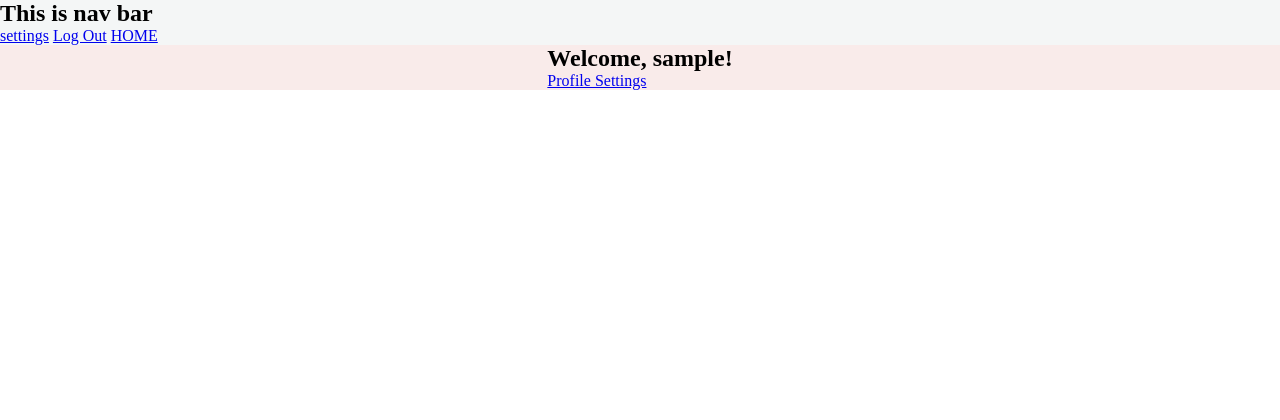
After one commit to SanctussBa/social-site, a Flask app: page /profile in a window 1280 px wide. The commit adds this page. Shown: the top 420 px of the page. Run offline with Flask 2, Linux system fonts and the light colour scheme; the visitor is signed in with stand-in values (Sample User, id 1); data comes from the database, SQL or seed files in the repository.

Commit message:
login manager implemented

```diff
--- a/app.py
+++ b/app.py
@@ -1,4 +1,5 @@
-from flask import Flask, render_template, request, url_for, redirect
+
+from flask import Flask, render_template, request, url_for, redirect, session
 # pip install Flask, template-render
 
 from flask_sqlalchemy import SQLAlchemy
@@ -7,11 +8,16 @@ from flask_sqlalchemy import SQLAlchemy
 from flask_bcrypt import Bcrypt
 # pip install Bcrypt
 
+from flask_login import current_user, login_required, LoginManager, login_user, UserMixin, logout_user
+# pip install flask-login
+
+
+import base64
+import os
+from datetime import datetime
 
 
 
-import os
-from datetime import datetime
 
 app = Flask(__name__)
 app.config.from_pyfile('config.py')
@@ -21,6 +27,68 @@ db = SQLAlchemy(app)
 bcrypt = Bcrypt(app)
 
 
+login_manager = LoginManager()
+login_manager.init_app(app)
+
+# login_manager.login_view = 'users.login'
+# login_manager.login_message_category = 'info'
+# _______________________________________________________________________
+
+profile_pic = open('static/pics/default.png', 'rb').read()
+
+class Profile(db.Model, UserMixin):
+    __tablename__='profile'
+    id = db.Column(db.Integer, primary_key=True)
+
+    username = db.Column(db.String, unique=True)
+    email = db.Column(db.String, unique=True)
+    password = db.Column(db.String)
+    profile_picture = db.Column(db.LargeBinary, default=profile_pic, nullable=False)
+    posts = db.relationship('Post', back_populates='author')
+
+
+
+class Post(db.Model):
+    __tablename__='post'
+    id = db.Column(db.Integer, primary_key = True)
+
+    date = db.Column(db.DateTime)
+    # datetime_object = datetime.utcnow()
+    # date = datetime_object.strftime("%d-%m-%Y  %H:%M")
+
+    votes = db.Column(db.Integer)
+    title = db.Column(db.String(50))
+    text = db.Column(db.String(400))
+    post_picture = db.Column(db.LargeBinary)
+    profile_id = db.Column(db.Integer, db.ForeignKey('profile.id'))
+    author =  db.relationship('Profile', back_populates='posts')
+    post_comments = db.relationship('Comment', back_populates='post')
+
+
+class Comment(db.Model):
+    __tablename__='comment'
+    id = db.Column(db.Integer, primary_key = True)
+
+    comment = db.Column(db.String(300))
+    post_reply =  db.Column(db.String(200))
+    post_id = db.Column(db.Integer, db.ForeignKey('post.id'))
+    post = db.relationship('Post', back_populates='post_comments')
+
+    def __repr__(self):
+        if reply:
+            return f"{self.comment}\n   {self.reply}"
+        else:
+            return f"{self.comment}"
+
+
+# -----------------------------------------------------------------------
+# -----------------------------------------------------------------------
+
+
+@login_manager.user_loader
+def load_user(profile_id):
+    return Profile.query.get(int(profile_id))
+
 @app.route('/')
 def home():
     return render_template('home.html')
@@ -29,52 +97,68 @@ def home():
 def sign_in():
 
     if request.method == 'POST':
-        from models import Profile, Post, Comment
 
-        n = request.form['name']
+        try:
+            # picture = "../static/pics/default.png"
+            n = request.form['name']
+            e = request.form['email']
+            p = request.form['password']
+
+            new_user = Profile(username = n , email= e, password= p)
+
+            db.session.add(new_user)
+            db.session.commit()
+
+            message = "You are successfully registered, please log in!"
+            return render_template('log_in.html', message=message)
+
+        except:
+            error = "Could not Sign you up. Error Occured. Try again."
+            return render_template('sign_in.html', error = error)
+
+    else:
+        return render_template('sign_in.html')
+
+
+@app.route('/log_in', methods=['GET', 'POST'])
+def log_in():
+
+    if request.method == 'POST':
         e = request.form['email']
         p = request.form['password']
 
-        print(n)
-        print(e)
-        print(p)
 
-        new_user = Profile(username = n , email= e, password= p)
+        if Profile.query.filter_by(email= e, password = p).first():
+            profile = Profile.query.filter_by(email = e).first()
+            login_user(profile, force=True)
+            return render_template('profile.html', profile = profile)
 
-        db.session.add(new_user)
-        db.session.commit()
+        else:
+            error = " Email or/and password is not correct."
 
-        message = "You are successfully registered, please log in!"
-        return render_template('log_in.html', message=message)
-        # try:
-        #     # picture = "../static/pics/default.png"
-        #     n = request.form['name']
-        #     e = request.form['email']
-        #     p = request.form['password']
-        #
-        #     print(n)
-        #     print(e)
-        #     print(p)
-        #
-        #     new_user = Profile(username = n , email= e, password= p)
-        #
-        #     db.session.add(new_user)
-        #     db.session.commit()
-        #
-        #     message = "You are successfully registered, please log in!"
-        #     return render_template('log_in.html', message=message)
-        #
-        # except:
-        #     error = "Could not Sign you up. Error Occured. Try again."
-        #     return render_template('sign_in.html', error = error)
+            return render_template('log_in.html', error = error)
 
-    else:
-        return render_template('sign_in.html')
-@app.route('/log_in', methods=['GET', 'POST'])
-def log_in():
+
+
     return render_template('log_in.html')
 
 
+@app.route('/profile', methods=['GET', 'POST'] )
+@login_required
+def profile():
 
+    return render_template('profile.html')
+
+@app.route('/settings/<username>')
+@login_required
+def settings(username):
+    profile_pic = base64.b64encode(current_user.profile_picture).decode('utf-8')
+    return render_template('settings.html', profile_pic = profile_pic)
+
+@app.route("/logout")
+@login_required
+def logout():
+    logout_user()
+    return redirect(url_for('home'))
 if __name__ == '__main__':
     app.run()
--- a/templates/layout.html
+++ b/templates/layout.html
@@ -8,6 +8,11 @@
   <body>
     <header>
       <h2>This is nav bar</h2>
+      {% if current_user.is_authenticated %}
+        <a href="{{url_for('settings', username=current_user.username)}}">settings</a>
+        <a href="{{url_for('logout')}}">Log Out</a>
+      {% endif %}
+      <a href="{{url_for('home')}}">HOME</a>
     </header>
 
     <main>
--- a/templates/log_in.html
+++ b/templates/log_in.html
@@ -9,6 +9,10 @@
 
     {% if message %}
     <h2 style="color:green;">{{ message }}</h2>
+    {% endif %}
+
+    {% if error %}
+    <h2 style="color:red;">{{ error }}</h2>
     {% endif %}
 
   <div class="container-border">
--- /dev/null
+++ b/templates/profile.html
@@ -0,0 +1,14 @@
+{% extends 'layout.html' %}
+
+{% block content %}
+
+<div>
+
+  {% if current_user.is_authenticated %}
+    <h2>Welcome, {{ current_user.username }}!</h2>
+  {% endif %}
+
+  <a href="{{url_for('settings', username=current_user.username)}}">Profile Settings</a>
+</div>
+
+{% endblock %}
```
Also changed, not shown: models.py (deleted, +0 -45 lines), templates/settings.html (added, +14 -0 lines), 2 other files.
